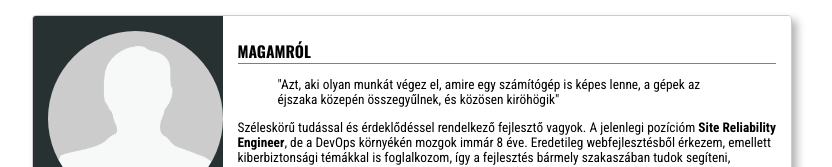
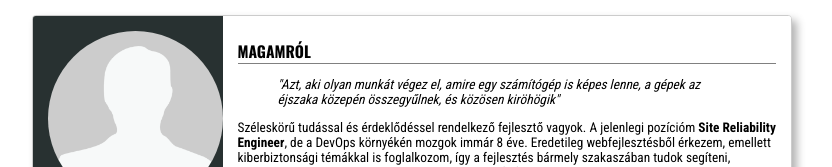
Before and after one commit to kbence/resume.kiglics.com, a Next.js app: page / in a window 1280 px wide. Shown: the top 167 px of the page, without its empty margins (228-1060 px from the left). Built offline with nearby package versions, Linux system fonts and the light colour scheme; some icons are missing.

Commit message:
I shouldn't pretend that I know CSS by heart

```diff
--- a/styles/globals.css
+++ b/styles/globals.css
@@ -21,7 +21,7 @@ h1, h2, h3, h4, h5, h6 {
 }
 
 blockquote {
-  text-style: italic;
+  font-style: italic;
 }
 
 * {
```
